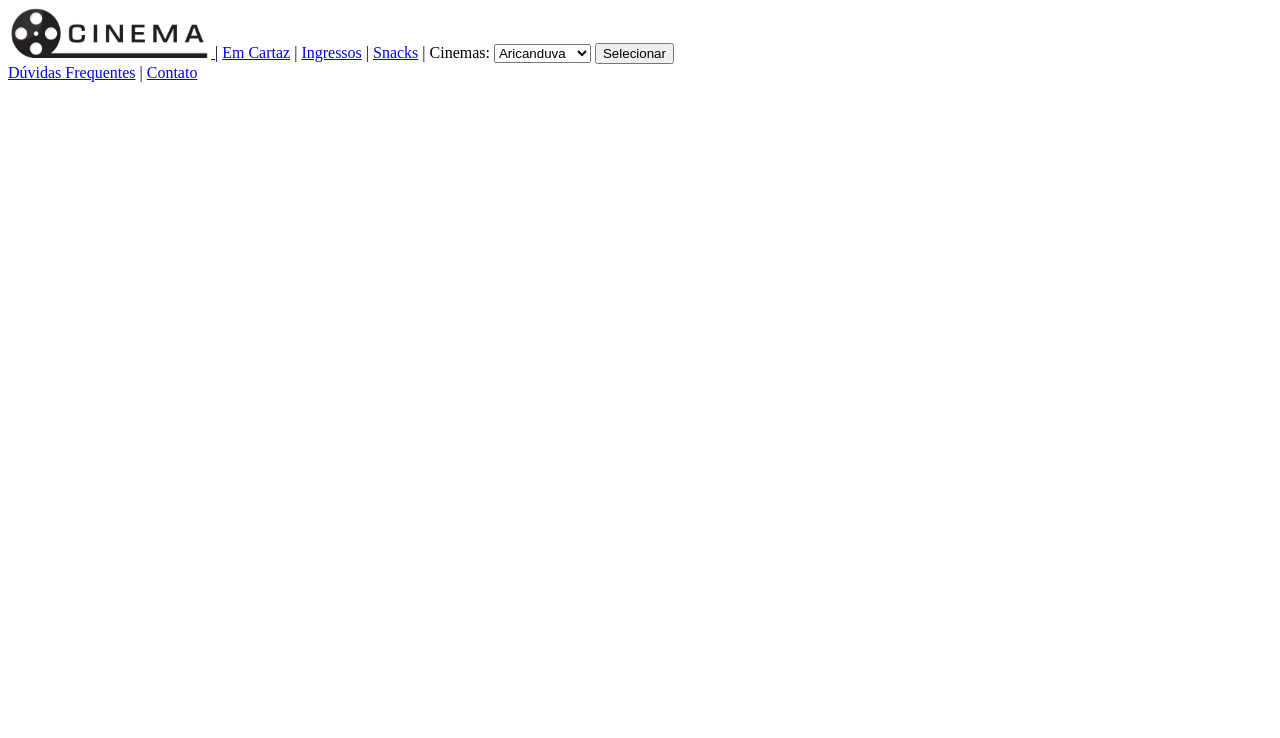
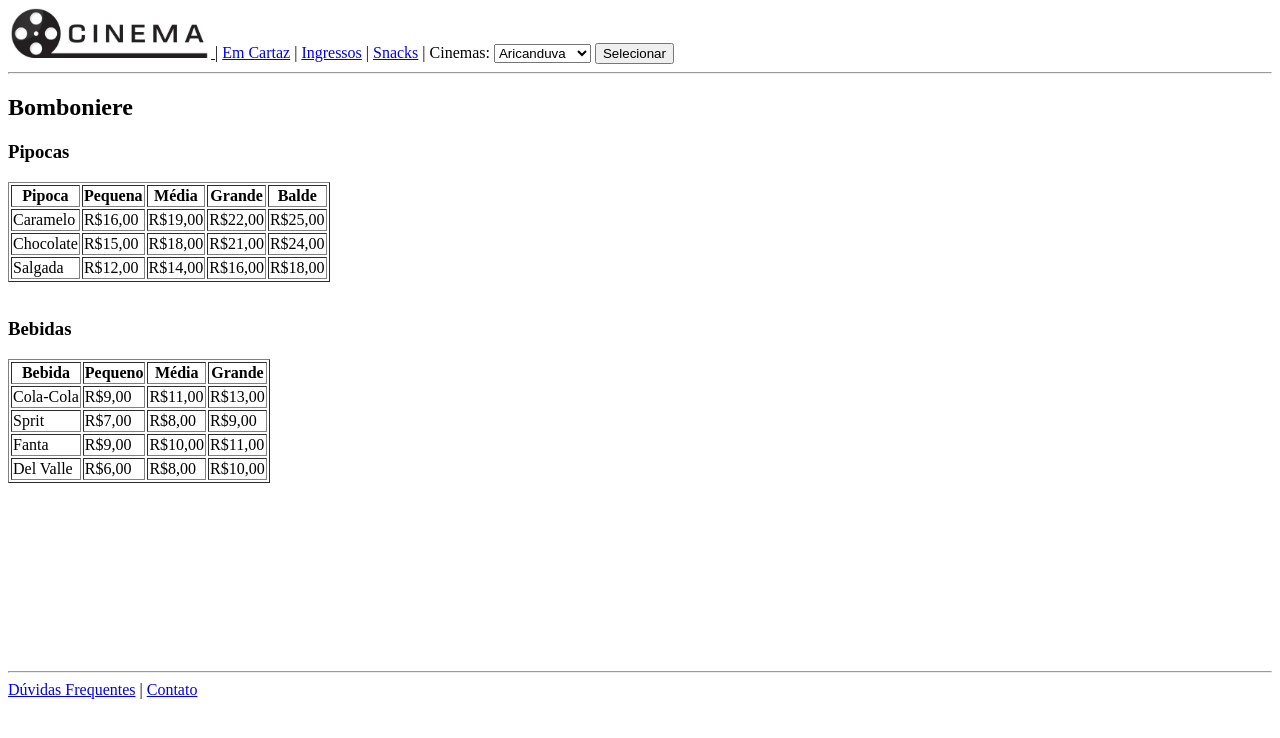
Before and after one commit to jacubavicius/projetocinema, a plain HTML site: page bomboniere.html in a window 1280 px wide. Drawn offline with Linux system fonts and the light colour scheme.

Commit message:
[FEAT] Desenvolvimento página bomboniere

```diff
--- a/bomboniere.html
+++ b/bomboniere.html
@@ -27,9 +27,98 @@
         </select>
         <input type="submit" value="Selecionar" />
       </nav>
+      <hr />
     </header>
-
+    <section>
+      <h1>Bomboniere</h1>
+      <table border="1">
+        <h3>Pipocas</h3>
+        <thead>
+          <tr>
+            <th>Pipoca</th>
+            <th>Pequena</th>
+            <th>Média</th>
+            <th>Grande</th>
+            <th>Balde</th>
+          </tr>
+        </thead>
+        <tbody>
+          <tr>
+            <td>Caramelo</td>
+            <td>R$16,00</td>
+            <td>R$19,00</td>
+            <td>R$22,00</td>
+            <td>R$25,00</td>
+          </tr>
+          <tr>
+            <td>Chocolate</td>
+            <td>R$15,00</td>
+            <td>R$18,00</td>
+            <td>R$21,00</td>
+            <td>R$24,00</td>
+          </tr>
+          <tr>
+            <td>Salgada</td>
+            <td>R$12,00</td>
+            <td>R$14,00</td>
+            <td>R$16,00</td>
+            <td>R$18,00</td>
+          </tr>
+        </tbody>
+      </table>
+    </section>
+    <br />
+    <section>
+      <h3>Bebidas</h3>
+      <table border="1">
+        <thead>
+          <tr>
+            <th>Bebida</th>
+            <th>Pequeno</th>
+            <th>Média</th>
+            <th>Grande</th>
+          </tr>
+        </thead>
+        <tbody>
+          <tr>
+            <td>Cola-Cola</td>
+            <td>R$9,00</td>
+            <td>R$11,00</td>
+            <td>R$13,00</td>
+          </tr>
+          <tr>
+            <td>Sprit</td>
+            <td>R$7,00</td>
+            <td>R$8,00</td>
+            <td>R$9,00</td>
+          </tr>
+          <tr>
+            <td>Fanta</td>
+            <td>R$9,00</td>
+            <td>R$10,00</td>
+            <td>R$11,00</td>
+          </tr>
+          <tr>
+            <td>Del Valle</td>
+            <td>R$6,00</td>
+            <td>R$8,00</td>
+            <td>R$10,00</td>
+          </tr>
+        </tbody>
+      </table>
+    </section>
     <footer>
+      <br />
+      <br />
+      <br />
+      <br />
+      <br />
+      <br />
+      <br />
+      <br />
+      <br />
+      <br />
+      <hr />
       <a href="duvidas-frequentes.html">Dúvidas Frequentes</a>
       | <a href="contato.html">Contato</a>
     </footer>
```
